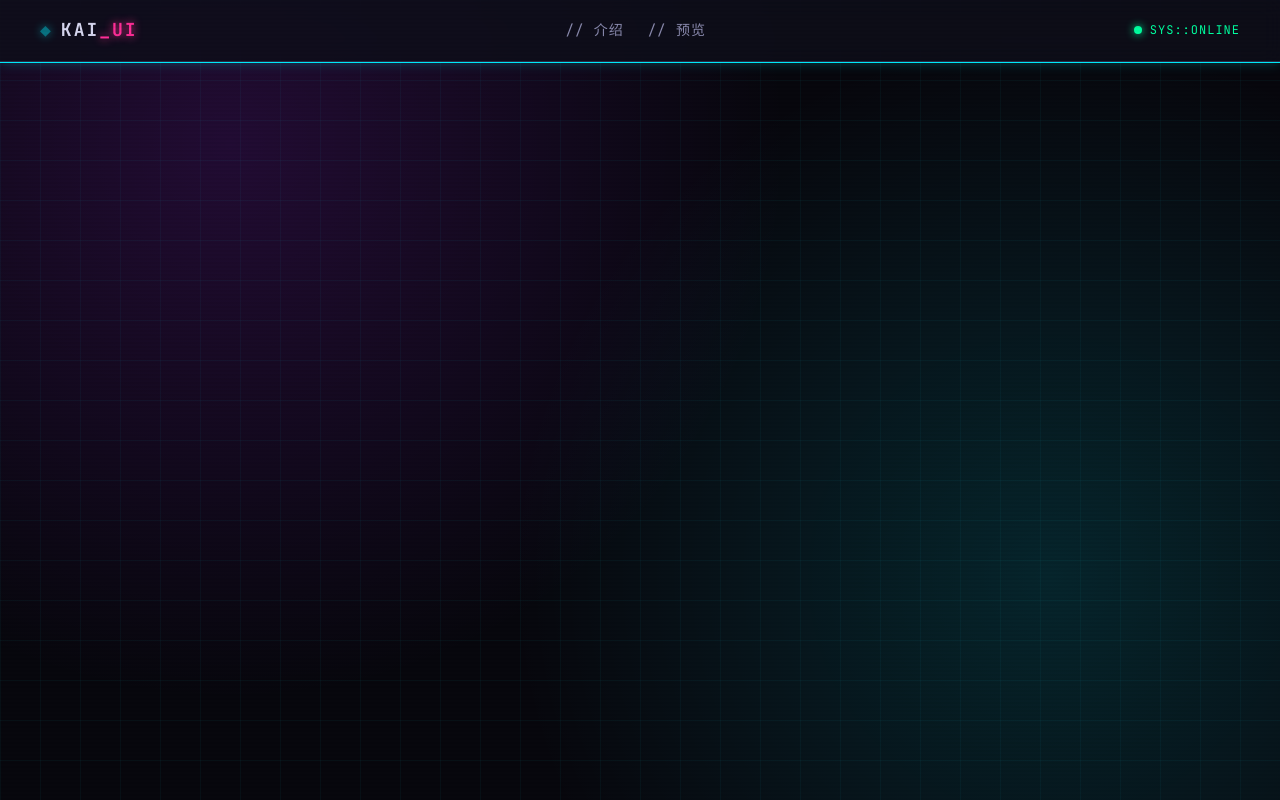
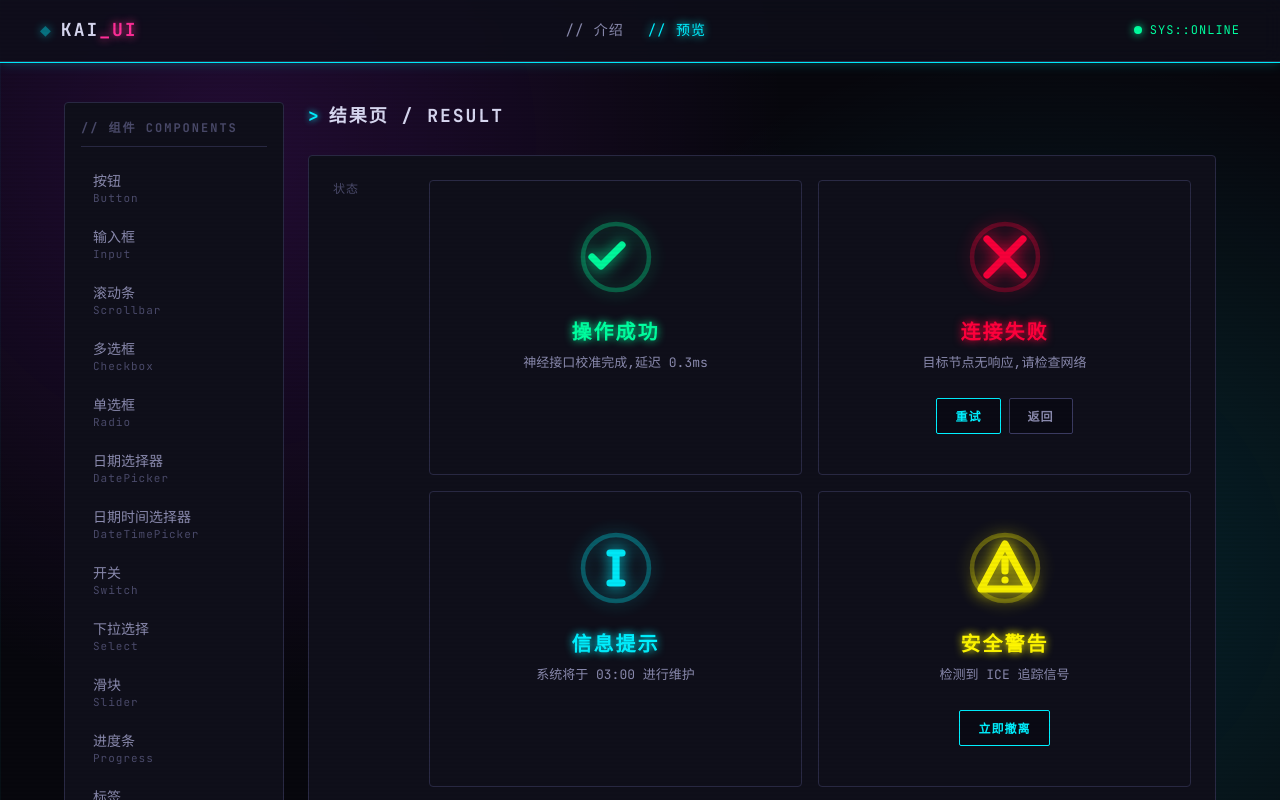
Before and after one commit to tiankainobug/kai-ui, a Vue app: page /preview/result in a window 1280 px wide. Shown: the top 800 px of the page. Built offline with nearby package versions, Linux system fonts and the light colour scheme.

Commit message:
feat(result): 添加赛博朋克风格结果页组件及预览页面

```diff
--- /dev/null
+++ b/src/components/Result.vue
@@ -0,0 +1,120 @@
+<script setup lang="ts">
+import { computed } from 'vue'
+
+// 赛博朋克结果页:success/error/info/warning 四态,SVG 图标,带操作区
+interface Props {
+  status?: 'success' | 'error' | 'info' | 'warning'
+  title?: string
+  description?: string
+  color?: 'cyan' | 'magenta' | 'green' | 'yellow'
+}
+
+const props = withDefaults(defineProps<Props>(), {
+  status: 'info',
+  title: '',
+  description: '',
+  color: 'cyan'
+})
+
+// 状态 -> 颜色映射(优先于 color prop)
+const color_map = {
+  success: 'green',
+  error: 'red',
+  info: 'cyan',
+  warning: 'yellow'
+} as const
+const active_color = computed(() => color_map[props.status])
+
+// 各状态 SVG 图标路径
+const icon_paths = {
+  success: 'M14 8 L7 15 L4 12',
+  error: 'M6 6 L18 18 M18 6 L6 18',
+  info: 'M10 7 H14 M12 7 V17 M10 17 H14',
+  warning: 'M12 4 L20 19 H4 Z M12 9 V13 M12 16 H12.01'
+} as const
+const icon_path = computed(() => icon_paths[props.status])
+</script>
+
+<template>
+  <div class="kp-result" :class="`kp-result--${active_color}`">
+    <!-- 图标:可被 image 插槽覆盖 -->
+    <div class="kp-result__icon">
+      <slot name="icon">
+        <svg viewBox="0 0 24 24" fill="none" aria-hidden="true">
+          <circle cx="12" cy="12" r="11" stroke="currentColor" stroke-width="1.5" opacity="0.3" />
+          <path :d="icon_path" stroke="currentColor" stroke-width="2.4" stroke-linecap="round" stroke-linejoin="round" />
+        </svg>
+      </slot>
+    </div>
+
+    <!-- 标题 -->
+    <h2 v-if="title || $slots.title" class="kp-result__title">
+      <slot name="title">{{ title }}</slot>
+    </h2>
+
+    <!-- 描述 -->
+    <p v-if="description || $slots.default" class="kp-result__desc">
+      <slot>{{ description }}</slot>
+    </p>
+
+    <!-- 操作区 -->
+    <div v-if="$slots.action" class="kp-result__action">
+      <slot name="action" />
+    </div>
+  </div>
+</template>
+
+<style scoped>
+.kp-result {
+  display: flex;
+  flex-direction: column;
+  align-items: center;
+  text-align: center;
+  padding: var(--space-xl) var(--space-lg);
+  font-family: var(--font-mono);
+}
+
+/* 颜色变量 */
+.kp-result--cyan    { --kp-c: var(--neon-cyan);    --kp-c-glow: var(--glow-cyan); }
+.kp-result--magenta { --kp-c: var(--neon-magenta); --kp-c-glow: var(--glow-magenta); }
+.kp-result--green   { --kp-c: var(--neon-green);   --kp-c-glow: var(--glow-green); }
+.kp-result--yellow  { --kp-c: var(--neon-yellow);  --kp-c-glow: 0 0 7px #fff700, 0 0 14px rgba(255, 247, 0, 0.4); }
+.kp-result--red     { --kp-c: var(--neon-red);     --kp-c-glow: var(--glow-red); }
+
+/* 图标 */
+.kp-result__icon {
+  color: var(--kp-c);
+  filter: drop-shadow(0 0 8px var(--kp-c));
+  margin-bottom: var(--space-md);
+  animation: kp-pulse 2.4s ease-in-out infinite;
+}
+.kp-result__icon svg {
+  width: 72px;
+  height: 72px;
+}
+
+/* 标题 */
+.kp-result__title {
+  font-size: 20px;
+  font-weight: 700;
+  letter-spacing: 2px;
+  color: var(--kp-c);
+  text-shadow: 0 0 8px var(--kp-c);
+  margin-bottom: var(--space-xs);
+}
+
+/* 描述 */
+.kp-result__desc {
+  font-size: 13px;
+  color: var(--text-secondary);
+  line-height: 1.7;
+  max-width: 420px;
+  margin-bottom: var(--space-lg);
+}
+
+/* 操作区 */
+.kp-result__action {
+  display: flex;
+  gap: var(--space-sm);
+}
+</style>
--- /dev/null
+++ b/src/components/ResultShowcase.vue
@@ -0,0 +1,119 @@
+<script setup lang="ts">
+import Result from '@/components/Result.vue'
+import CodeBlock from '@/components/CodeBlock.vue'
+import ApiTable from '@/components/ApiTable.vue'
+import { props_columns, slots_columns, events_columns } from '@/data/api-columns'
+
+const result_code = `<KpResult status="success" title="操作成功" description="数据已同步" />
+
+<!-- 失败 + 操作 -->
+<KpResult status="error" title="连接失败" description="节点无响应">
+  <template #action>
+    <button>重试</button>
+  </template>
+</KpResult>`
+
+const result_props: Record<string, string>[] = [
+  { prop: 'status', desc: '状态', type: 'String', default: 'info', options: 'success / error / info / warning' },
+  { prop: 'title', desc: '标题', type: 'String', default: "''", options: '-' },
+  { prop: 'description', desc: '描述', type: 'String', default: "''", options: '-' },
+  { prop: 'color', desc: '霓虹色(状态未覆盖时)', type: 'String', default: 'cyan', options: 'cyan / magenta / green / yellow' }
+]
+const result_slots: Record<string, string>[] = [
+  { name: 'default', desc: '描述内容(覆盖 description)' },
+  { name: 'title', desc: '自定义标题(覆盖 title)' },
+  { name: 'icon', desc: '自定义图标(覆盖默认 SVG)' },
+  { name: 'action', desc: '底部操作区(如按钮)' }
+]
+const result_events: Record<string, string>[] = [
+  { name: '-', desc: '暂无事件' }
+]
+</script>
+
+<template>
+  <section class="kp-section">
+    <h2 class="kp-section__title">结果页 / RESULT</h2>
+
+    <div class="kp-demo">
+      <div>
+        <span class="kp-label">状态</span>
+        <div class="kp-result-grid">
+          <div class="kp-result-box">
+            <Result status="success" title="操作成功" description="神经接口校准完成,延迟 0.3ms" />
+          </div>
+          <div class="kp-result-box">
+            <Result status="error" title="连接失败" description="目标节点无响应,请检查网络">
+              <template #action>
+                <button class="kp-result-btn">重试</button>
+                <button class="kp-result-btn kp-result-btn--ghost">返回</button>
+              </template>
+            </Result>
+          </div>
+          <div class="kp-result-box">
+            <Result status="info" title="信息提示" description="系统将于 03:00 进行维护" />
+          </div>
+          <div class="kp-result-box">
+            <Result status="warning" title="安全警告" description="检测到 ICE 追踪信号">
+              <template #action>
+                <button class="kp-result-btn">立即撤离</button>
+              </template>
+            </Result>
+          </div>
+        </div>
+      </div>
+
+      <div>
+        <span class="kp-label">自定义</span>
+        <div class="kp-result-grid">
+          <div class="kp-result-box">
+            <Result status="success" title="交易完成" description="¥ 88,420 已转入目标账户">
+              <template #action>
+                <button class="kp-result-btn">查看详情</button>
+              </template>
+            </Result>
+          </div>
+        </div>
+      </div>
+    </div>
+
+    <CodeBlock :code="result_code" />
+
+    <div class="preview__api">
+      <ApiTable title="Props" :columns="props_columns" :rows="result_props" />
+      <ApiTable title="Slots" :columns="slots_columns" :rows="result_slots" />
+      <ApiTable title="Events" :columns="events_columns" :rows="result_events" />
+    </div>
+  </section>
+</template>
+
+<style scoped>
+.kp-result-grid {
+  display: grid;
+  grid-template-columns: repeat(auto-fill, minmax(280px, 1fr));
+  gap: var(--space-md);
+}
+
+.kp-result-box {
+  border: 1px solid var(--border-color);
+  border-radius: var(--radius-md);
+  background: var(--bg-panel);
+  overflow: hidden;
+}
+
+.kp-result-btn {
+  padding: 8px 18px;
+  border: 1px solid var(--neon-cyan);
+  border-radius: var(--radius-sm);
+  background: var(--bg-input);
+  color: var(--neon-cyan);
+  font-family: var(--font-mono);
+  font-size: 12px;
+  font-weight: 700;
+  letter-spacing: 1px;
+  cursor: pointer;
+  transition: all var(--transition-fast);
+}
+.kp-result-btn:hover { background: rgba(0, 240, 255, 0.12); box-shadow: 0 0 8px rgba(0, 240, 255, 0.4); }
+.kp-result-btn--ghost { border-color: var(--border-bright); color: var(--text-secondary); }
+.kp-result-btn--ghost:hover { background: transparent; border-color: var(--text-secondary); }
+</style>
--- a/src/pages/Preview.vue
+++ b/src/pages/Preview.vue
@@ -37,7 +37,8 @@ const menu_items = [
   { path: '/preview/statistic', label: '统计数值', en: 'Statistic' },
   { path: '/preview/notification', label: '通知', en: 'Notification' },
   { path: '/preview/carousel', label: '轮播', en: 'Carousel' },
-  { path: '/preview/timeline', label: '时间线', en: 'Timeline' }
+  { path: '/preview/timeline', label: '时间线', en: 'Timeline' },
+  { path: '/preview/result', label: '结果页', en: 'Result' }
 ]
 </script>
 
--- a/src/router/index.ts
+++ b/src/router/index.ts
@@ -36,6 +36,7 @@ import StatisticShowcase from '@/components/StatisticShowcase.vue'
 import NotificationShowcase from '@/components/NotificationShowcase.vue'
 import CarouselShowcase from '@/components/CarouselShowcase.vue'
 import TimelineShowcase from '@/components/TimelineShowcase.vue'
+import ResultShowcase from '@/components/ResultShowcase.vue'
 
 const router = createRouter({
   history: createWebHistory(),
@@ -82,7 +83,8 @@ const router = createRouter({
         { path: 'statistic', name: 'preview-statistic', component: StatisticShowcase, meta: { title: '统计数值' } },
         { path: 'notification', name: 'preview-notification', component: NotificationShowcase, meta: { title: '通知' } },
         { path: 'carousel', name: 'preview-carousel', component: CarouselShowcase, meta: { title: '轮播' } },
-        { path: 'timeline', name: 'preview-timeline', component: TimelineShowcase, meta: { title: '时间线' } }
+        { path: 'timeline', name: 'preview-timeline', component: TimelineShowcase, meta: { title: '时间线' } },
+        { path: 'result', name: 'preview-result', component: ResultShowcase, meta: { title: '结果页' } }
       ]
     }
   ]
```
Also changed, not shown: 1 other file (tests, documents, lock files or other folders).
